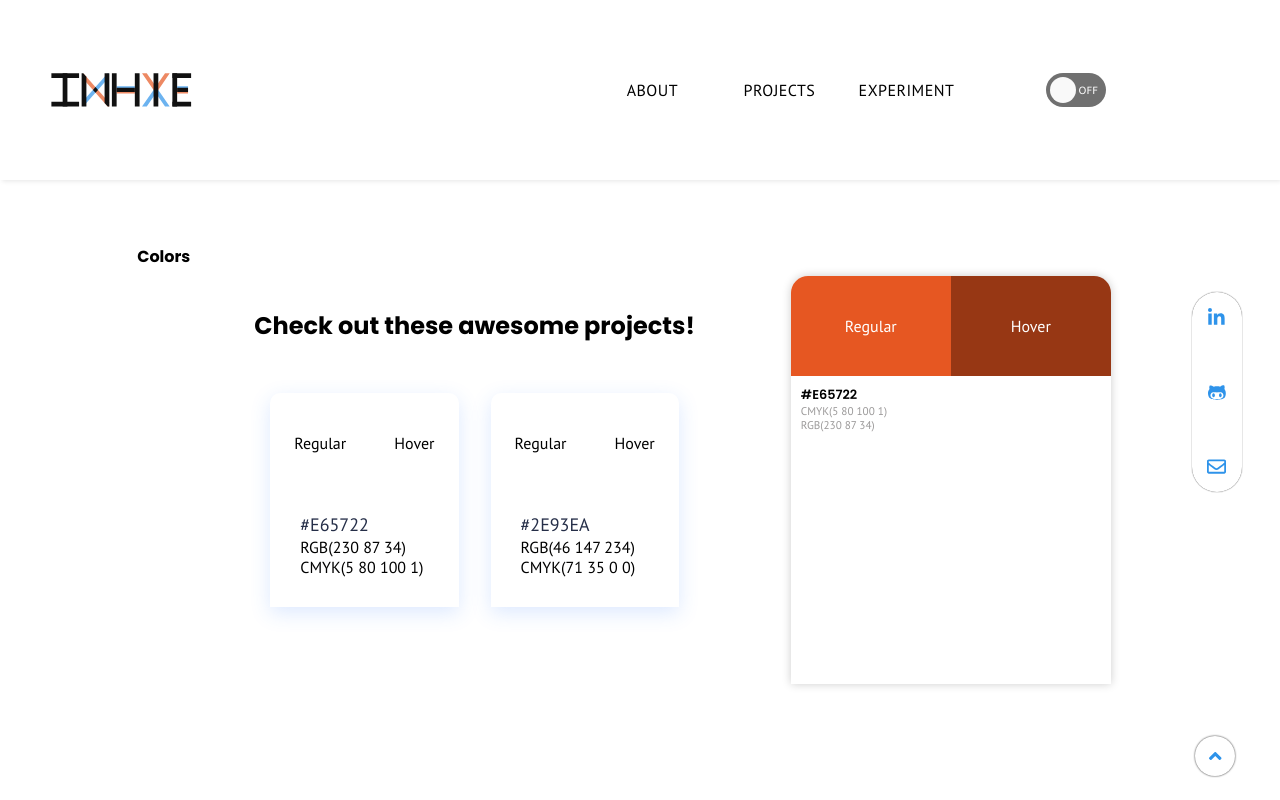
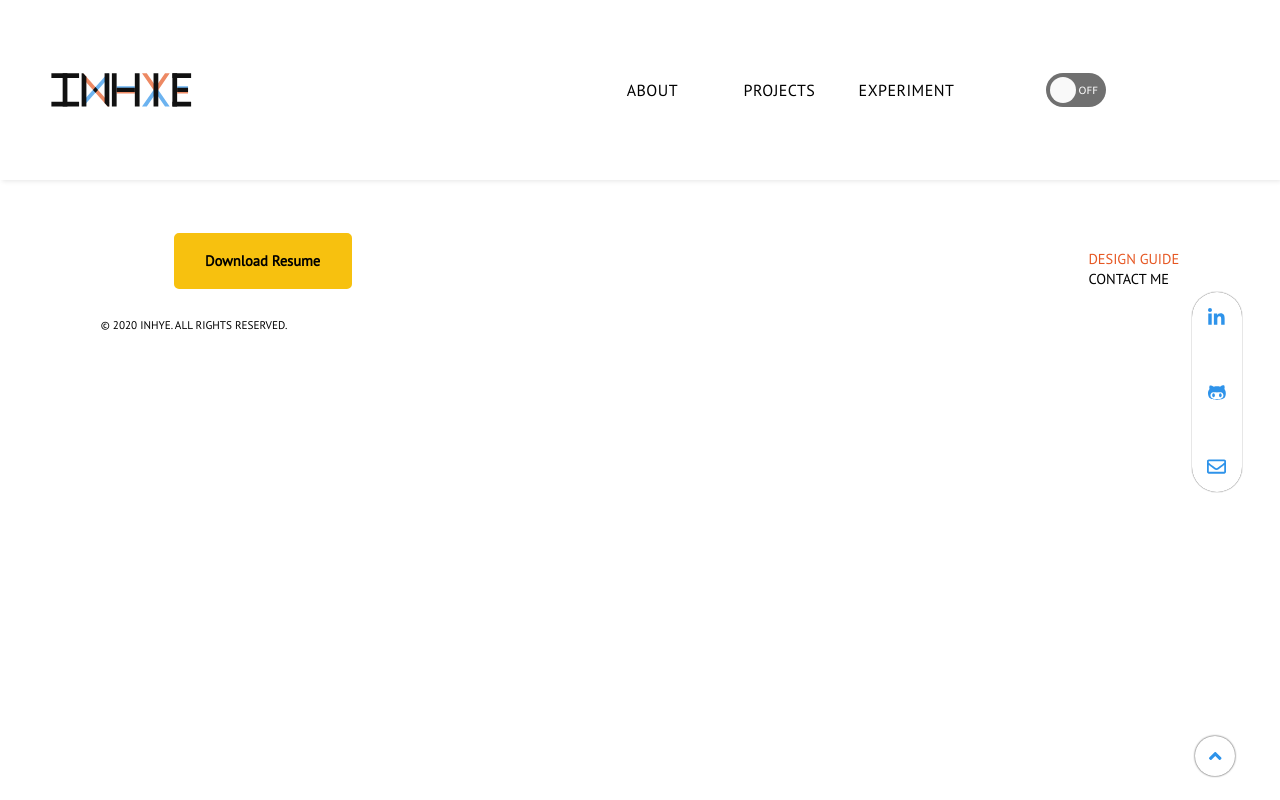
Before and after one commit to inhyechoi/inhyechoi-portfolio, a React (Create React App) app: page /designguide in a window 1280 px wide. Shown: the top 800 px of the page. Built offline with nearby package versions, Linux system fonts and the light colour scheme.

Commit message:
erenamed NotFoundPage component

```diff
--- a/src/App.js
+++ b/src/App.js
@@ -8,7 +8,7 @@ import ProjectPage from './Pages/ProjectPage.js';
 import ExperimentPage from './Pages/ExperimentPage.js';
 import DesignGuidePage from './Pages/DesignGuidePage.js'
 import ProjectItemPage from './Pages/ProjectItemPage.js';
-// import NotFound from './Pages/NotFound.js';
+import NotFoundPage from './Pages/NotFoundPage.js';
 import Footer from './Components/Footer/Footer.js';
 import CursorFocus from './Components/CursorFocus/index.js';
 
@@ -48,7 +48,7 @@ const App = () => {
                     <Route path="/projectsitem" component={ProjectItemPage} />
                     <Route path="/experiment" component={ExperimentPage} />
                     <Route path="/designguide" component={DesignGuidePage} />
-                    {/* <Route component={NotFound} /> */}
+                    <Route component={NotFoundPage} />
                 </Switch>
             <Footer />
             {/* </div> */}
--- a/src/Components/Cards/CardItem.js
+++ b/src/Components/Cards/CardItem.js
@@ -17,7 +17,7 @@ const CardItem = (props) => {
         <>
             <li className="cards__item cards__item__link">
                 <Figure className="cards__item__bg-wrap">
-                    <div className="cards__item__bg-left" style={{background: "{cardBgColors.Blue}"}}>Regular</div>
+                    <div className="cards__item__bg-left" backgroundColor={cardBgColors.Blue}>Regular</div>
                     <div className="cards__item__bg-right">Hover</div>
                 </Figure>
                 <div className="cards__item__info">
--- a/src/Pages/DesignGuidePage.js
+++ b/src/Pages/DesignGuidePage.js
@@ -9,7 +9,7 @@ import '../Components/DesignGuide/DesignGuide.scss';
 const DesignGuidePage = () => {
     return(
         <div className="container">
-            <DesignGuide />
+            {/* <DesignGuide /> */}
         </div>
     );
 }
--- a/src/pages/NotFound.js
+++ b/src/Pages/NotFoundPage.js
@@ -1,7 +1,7 @@
 import React from 'react';
-import './NotFound.scss'
+import './NotFoundPage.scss'
 
-const NotFound = () => {
+const NotFoundPage = () => {
     return(
         <div>
             <div className="notFoundWrapper">
@@ -12,4 +12,4 @@ const NotFound = () => {
     );
 }
 
-export default NotFound;
+export default NotFoundPage;
--- a/src/Pages/ProjectPage.js
+++ b/src/Pages/ProjectPage.js
@@ -9,7 +9,7 @@ import '../Components/Projects/Projects.scss';
 const ProjectPage = () => {
     return(
         <div className="container">
-            <Projects />
+            {/* <Projects /> */}
         </div>
     );
 }
```
Also changed, not shown: src/Pages/NotFoundPage.scss (renamed from src/Pages/NotFound.scss).
